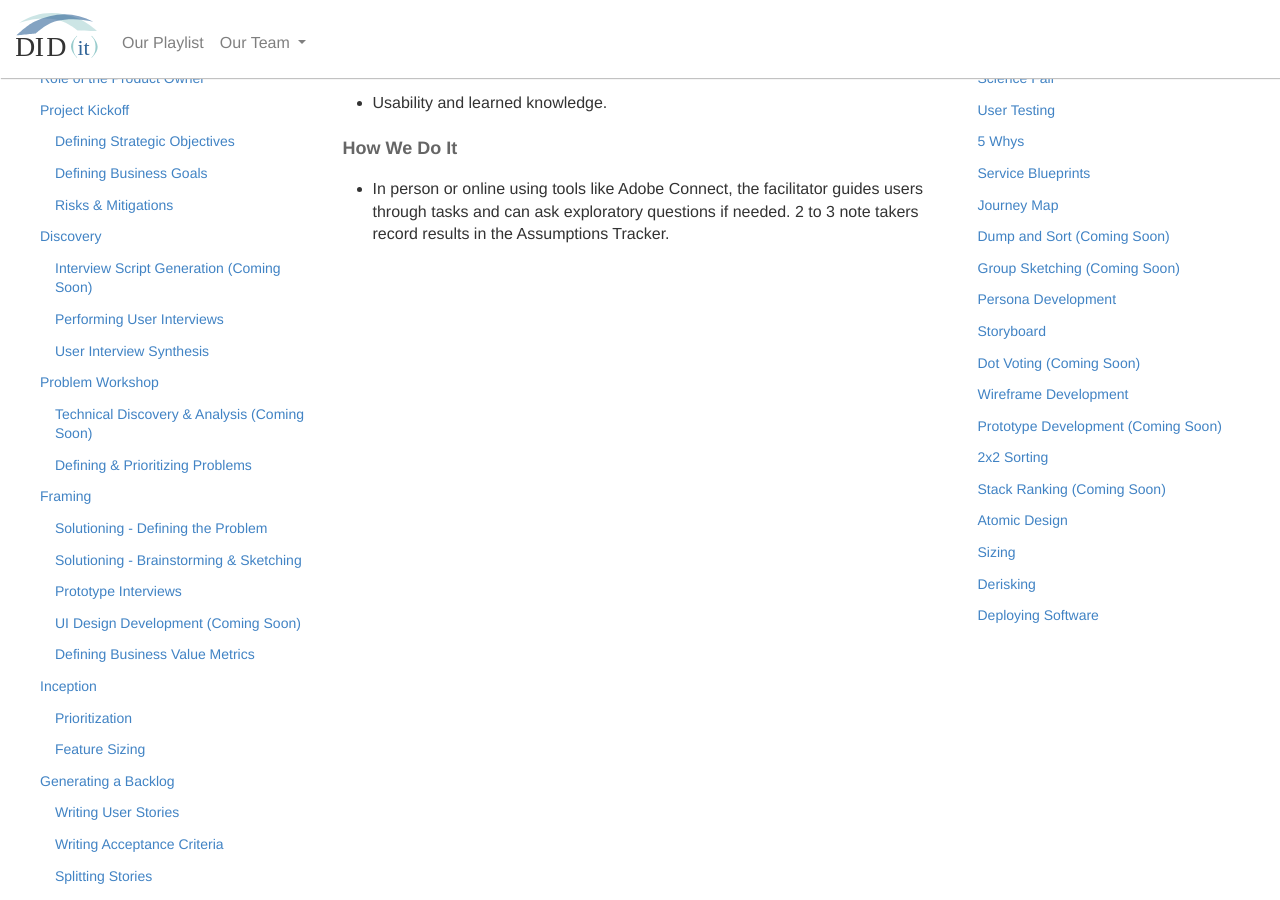
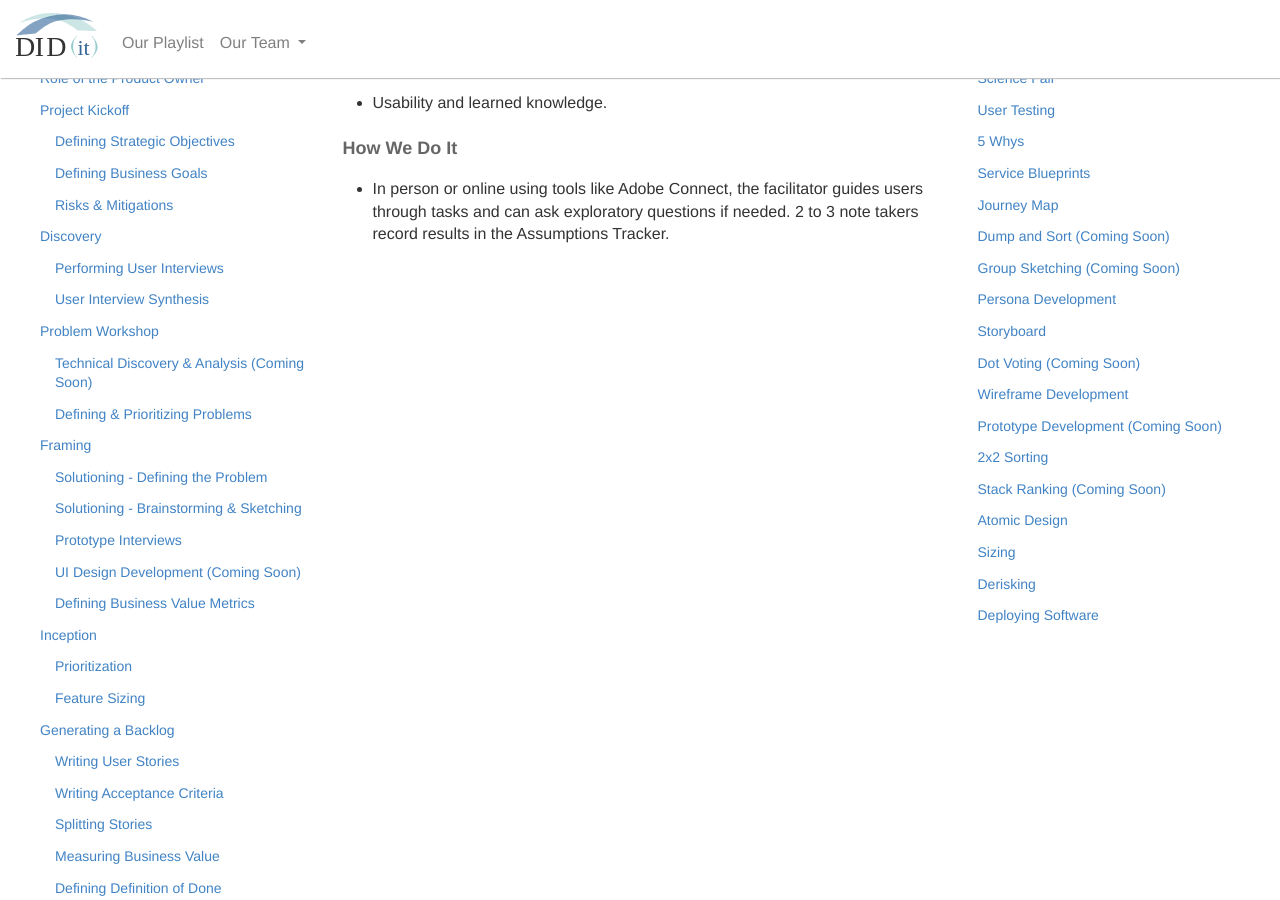
Before and after one commit to KnightPointSystems/kps_playbook, a Jekyll site: the page built from user-testing.md, in a window 1280 px wide and 900 px high, scrolled down 333 px. Built offline with Jekyll 4.4.1, drawn with Linux system fonts in a browser that asks for light colours; nearby versions of some CDN libraries.

Commit message:
Update product-plays.html

```diff
--- a/_includes/product-plays.html
+++ b/_includes/product-plays.html
@@ -13,7 +13,6 @@
                         </ul></ul></ul>
                     <li><a href="{{ site.baseurl }}/discovery">Discovery</a></li>
                         <ul><ul><ul>
-                            <li><a href="{{ site.baseurl }}/interview-script-generation">Interview Script Generation (Coming Soon)</a></li>
                             <li><a href="{{ site.baseurl }}/user-interviews">Performing User Interviews</a></li>
                             <li><a href="{{ site.baseurl }}/interview-synthesis">User Interview Synthesis</a></li>
                         </ul></ul></ul>
```
